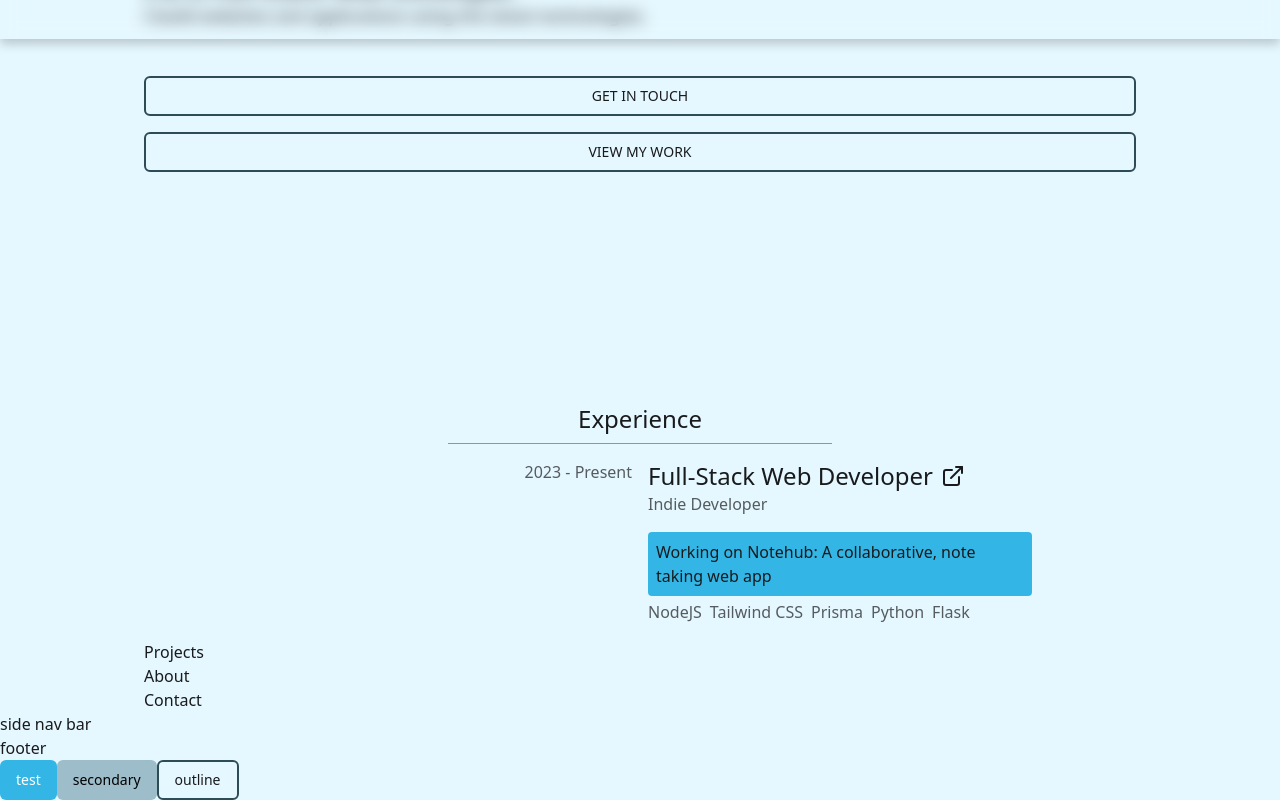
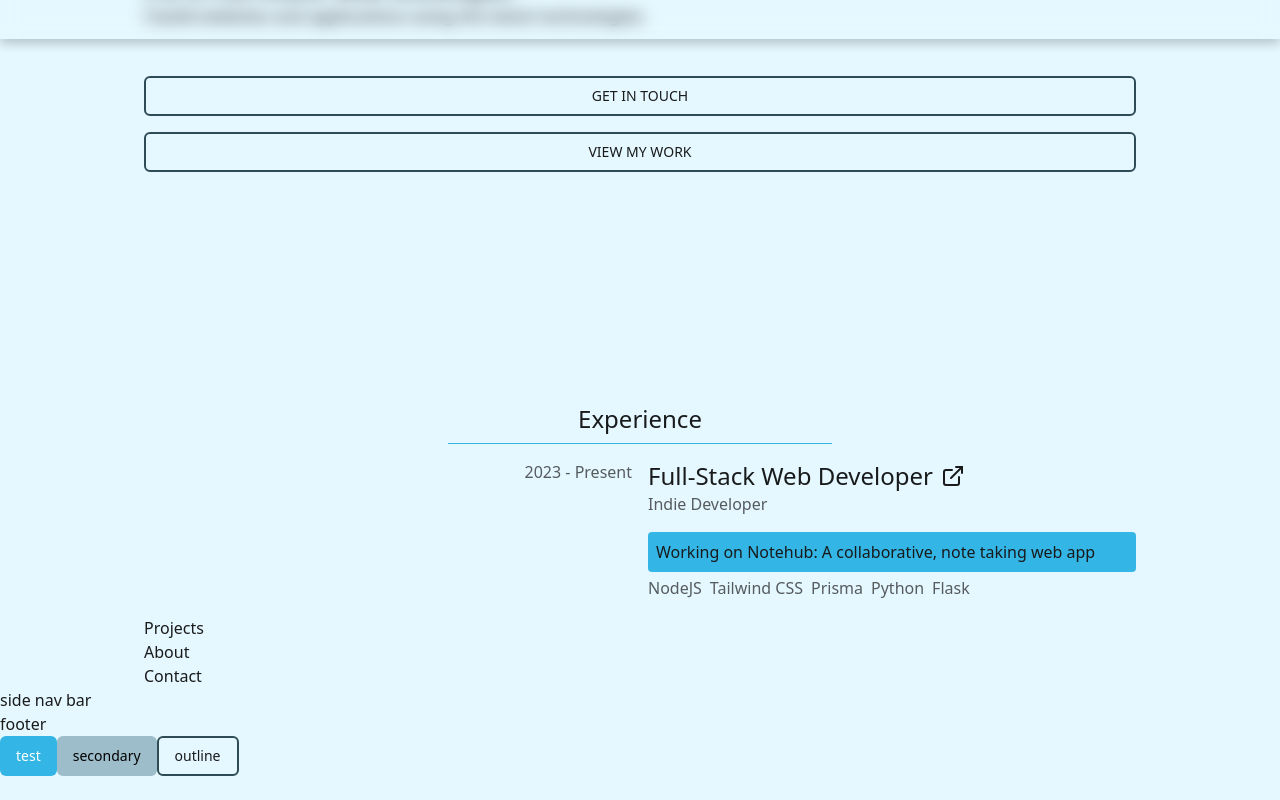
Before and after one commit to nicyuvi/nicyuvi-v2, a Next.js app: page / in a window 1280 px wide. Shown: the part 397-1197 px from the top of the page. After the commit the page ends 1173 px from the top, so only its background shows below. Built offline with nearby package versions, Linux system fonts and the light colour scheme.

Commit message:
adjust desktop spacing for experience section

```diff
--- a/src/app/(main)/(components)/experience.tsx
+++ b/src/app/(main)/(components)/experience.tsx
@@ -24,7 +24,7 @@ export default function Experience() {
           <span className="mb-4 block text-muted-foreground">
             Indie Developer
           </span>
-          <p className="mb-1 max-w-sm rounded bg-primary p-2">
+          <p className="mb-1 rounded bg-primary p-2">
             Working on Notehub: A collaborative, note taking web app
           </p>
           {techList.map((tech, index) => (
--- a/src/app/(main)/page.tsx
+++ b/src/app/(main)/page.tsx
@@ -13,7 +13,7 @@ export default function Home() {
         <MobileNav displayClass="md:hidden" />
       </header>
       <main className="container mt-[62px]">
-        <section className="flex h-[calc(100vh_-_62px)] flex-col justify-center">
+        <section className="mx-auto flex h-[calc(100vh_-_62px)] flex-col justify-center">
           <Hero />
         </section>
         <section id="#experience" className="mb-4">
```
